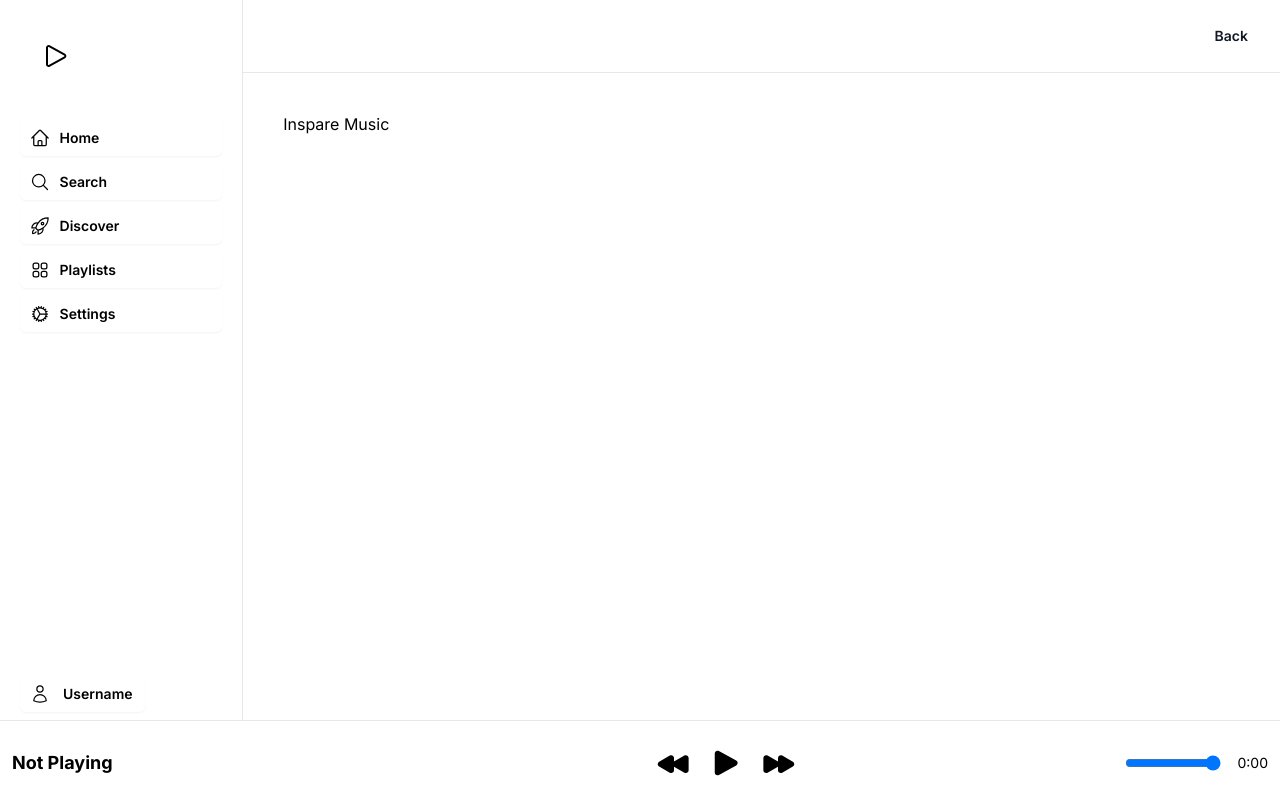
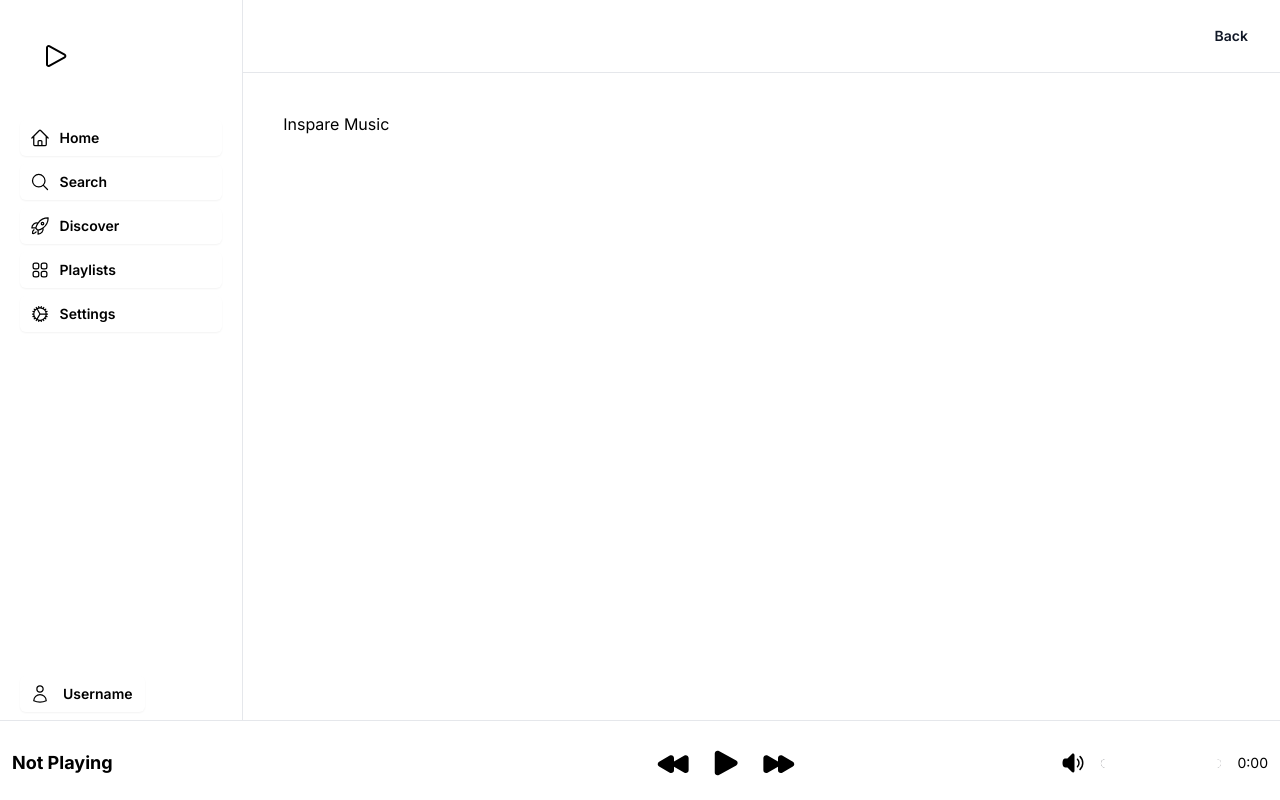
Before and after one commit to directlycrazy/InspareMusic, a Next.js app: page / in a window 1280 px wide. Built offline with nearby package versions, Linux system fonts and the light colour scheme.

Commit message:
Player fixes

```diff
--- a/app/Player.js
+++ b/app/Player.js
@@ -1,17 +1,31 @@
-import { BackwardIcon, PlayIcon, ForwardIcon } from "@heroicons/react/24/solid"
+import { BackwardIcon, PlayIcon, ForwardIcon, SpeakerWaveIcon } from "@heroicons/react/24/solid"
 import { useEffect, useState, useRef, createContext } from "react"
 import { useDispatch, useSelector } from "react-redux";
 import store from './store';
 
 export default function Player(props) {
     const track = useSelector(state => state.player.value)
+    const [percentage, setPercentage] = useState(0);
+    const [volume, setVolume] = useState(0);
+    const progress = useRef(null);
     const audioRef = useRef(null);
 
+    function volumeChange(e) {
+        setVolume(e.target.value);
+        audioRef.current.volume = volume;
+    }
+
     store.subscribe(() => {
-        console.log('function', track)
-        audioRef.current.src = track.preview;
+        let t = store.getState().player.value;
+        audioRef.current.src = t.preview;
         audioRef.current.load();
         audioRef.current.play();
+    })
+
+    useEffect(() => {
+        audioRef.current.addEventListener('timeupdate', () => {
+            setPercentage((audioRef.current.currentTime / audioRef.current.duration) * 100);
+        })
     })
 
     return (
@@ -23,7 +37,7 @@ export default function Player(props) {
                     id="player_progress"
                     style={{ height: 5, marginBottom: 66 }}
                 >
-                    <div className="absolute h-full bg-indigo-600" id="player_progress_bar" />
+                    <div className="absolute h-full bg-indigo-600" ref={progress} id="player_progress_bar" style={{width: `${percentage}%`}} />
                 </div>
             </div>
             <div
@@ -58,19 +72,21 @@ export default function Player(props) {
                         {/* <Icon src={Microphone} theme='solid' class="h-6 w-6" aria-hidden="true" /> */}
                     </button>
                     <button>
+                        <SpeakerWaveIcon className="h-6 w-6"></SpeakerWaveIcon>
                         {/* <Icon src={SpeakerWave} theme='solid' class="h-6 w-6" aria-hidden="true" /> */}
                     </button>
                     <input
                         type="range"
                         min={0}
                         max={1}
-                        step="0.1"
+                        onChange={volumeChange}
+                        step="0.01"
                         className="slider-input w-24 bg-zinc-700"
                     />
                     <span className="text-sm">0:00</span>
                 </div>
             </div>
-            <audio ref={audioRef}></audio>
+            <audio volume={volume} autoPlay ref={audioRef}></audio>
         </>
     )
 }
--- a/app/globals.css
+++ b/app/globals.css
@@ -35,3 +35,56 @@
   -ms-user-select: none;
   user-select: none;
 }
+
+@media screen and (-webkit-min-device-pixel-ratio:0) {
+  input[type='range'] {
+    overflow: hidden;
+    width: 120px;
+    border-radius: 5px;
+    -webkit-appearance: none;
+    background-color: rgb(63 63 70 / var(--tw-bg-opacity));
+  }
+
+  input[type='range']::-webkit-slider-runnable-track {
+    height: 10px;
+    -webkit-appearance: none;
+    color: #fff;
+    margin-top: -1px;
+  }
+
+  input[type='range']::-webkit-slider-thumb {
+    width: 10px;
+    -webkit-appearance: none;
+    height: 10px;
+    cursor: pointer;
+    background: #fff;
+    border-radius: 100%;
+    box-shadow: -80px 0 0 80px #fff;
+  }
+
+  hover:input[type='range']::-webkit-slider-thumb {
+    width: 10px;
+    -webkit-appearance: none;
+    height: 10px;
+    cursor: pointer;
+    background: #fff;
+    border-radius: 100%;
+    box-shadow: -80px 0 0 80px #fff;
+  }
+}
+
+input[type="range"]::-moz-range-progress {
+  background-color: #fff;
+}
+
+input[type="range"]::-moz-range-track {
+  background-color: rgb(63 63 70 / var(--tw-bg-opacity));
+}
+
+input[type="range"]::-ms-fill-lower {
+  background-color: #fff;
+}
+
+input[type="range"]::-ms-fill-upper {
+  background-color: rgb(63 63 70 / var(--tw-bg-opacity));
+}
```
